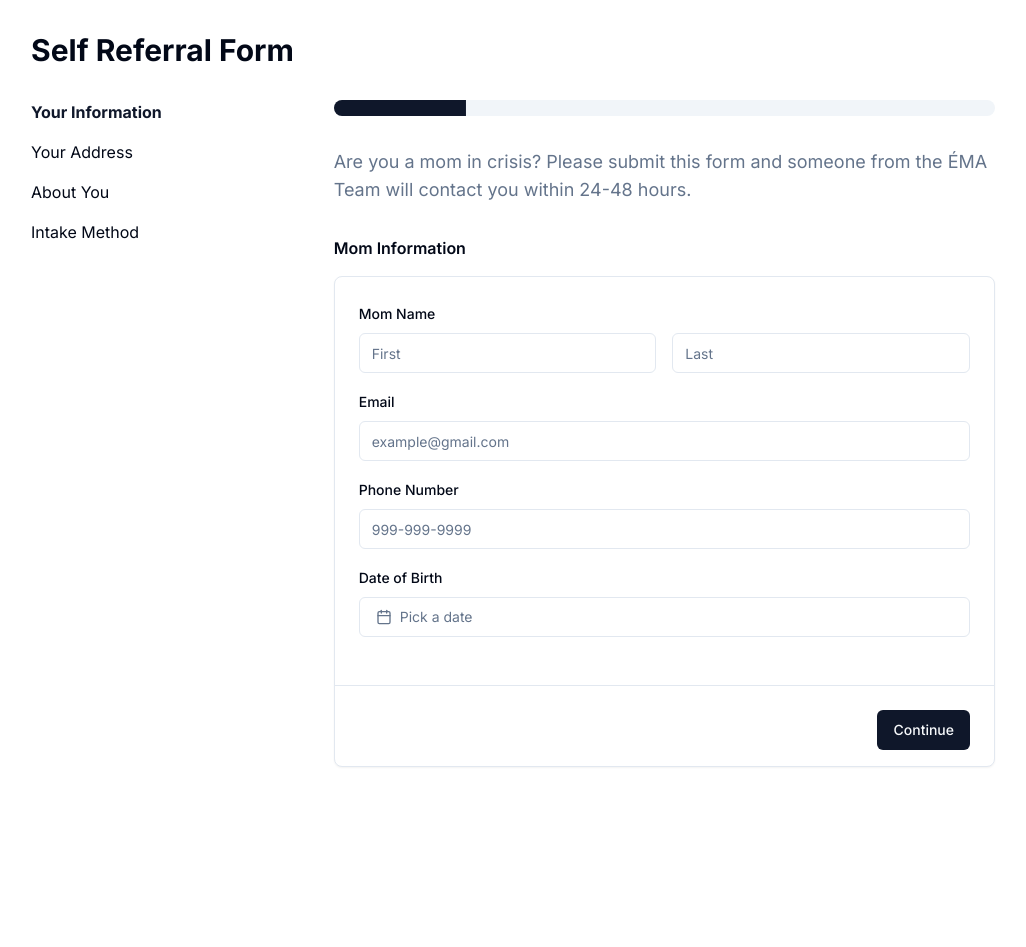
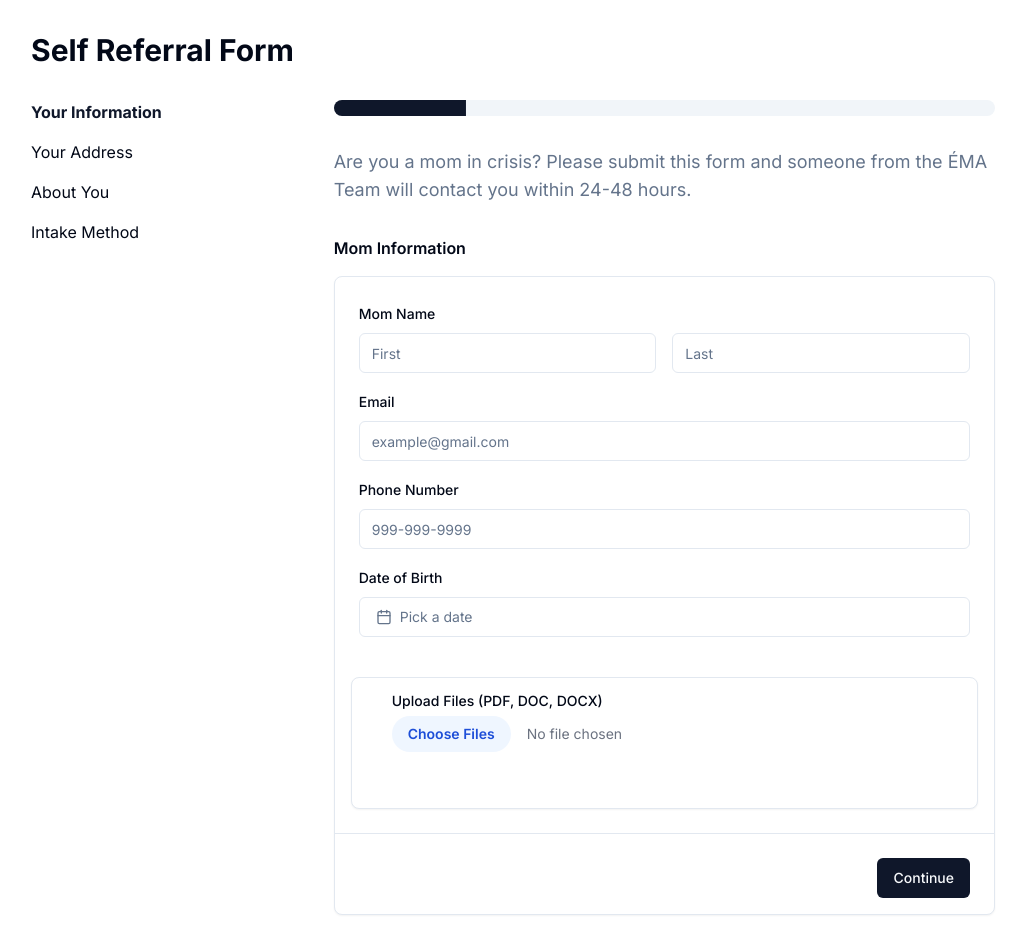
Before and after one commit to gitethanwoo/test-components, a Next.js app: page /referral in a window 1280 px wide. Shown: the whole page, without its empty margins (127-1153 px from the left). Before the commit the page ends 800 px from the top, so only its background shows below. Built offline with nearby package versions, Linux system fonts and the light colour scheme.

Commit message:
file MultiFileUpload

```diff
--- a/app/referral/mom-information.tsx
+++ b/app/referral/mom-information.tsx
@@ -1,13 +1,16 @@
 'use client'
 
-import { FormSection } from "@/components/FormSection"
-import { Field } from "@/components/FormSection";
+import { useState } from 'react';
+import { FormSection, Field } from "@/components/FormSection"
+import MultiFileUpload from "@/components/MultiFileUpload";
 
 interface MomInformationProps {
   onContinue: () => void;
 }
 
 export default function MomInformation({ onContinue }: MomInformationProps) {
+  const [files, setFiles] = useState<File[]>([]);
+
   const momInformationFields: Field[] = [
     { name: 'name', label: 'Mom Name', type: 'text', placeholder: 'Enter mom\'s name' },
     { name: 'email', label: 'Email', type: 'email', placeholder: 'example@gmail.com' },
@@ -15,11 +18,17 @@ export default function MomInformation({ onContinue }: MomInformationProps) {
     { name: 'dob', label: 'Date of Birth', type: 'date', placeholder: 'Select date' },
   ]
 
+  const handleFilesChange = (newFiles: File[]) => {
+    setFiles(newFiles);
+  };
+
   return (
     <FormSection
       title="Mom Information"
       fields={momInformationFields}
       onContinue={onContinue}
-    />
+    >
+      <MultiFileUpload onFilesChange={handleFilesChange} />
+    </FormSection>
   )
 }
--- a/components/AssignCoordinatorDialog.tsx
+++ b/components/AssignCoordinatorDialog.tsx
@@ -64,6 +64,11 @@ const AssignCoordinatorDialog: React.FC<AssignCoordinatorDialogProps> = ({
   const getTotalWorkload = (workload: Coordinator['workload']) =>
     Object.values(workload).reduce((a, b) => a + b, 0);
 
+  // Sort coordinators by total workload
+  const sortedCoordinators = [...coordinators].sort((a, b) =>
+    getTotalWorkload(a.workload) - getTotalWorkload(b.workload)
+  );
+
   return (
     <Dialog open={isOpen} onOpenChange={onOpenChange}>
       <DialogContent className="max-w-md max-h-[90vh] flex flex-col">
@@ -73,7 +78,7 @@ const AssignCoordinatorDialog: React.FC<AssignCoordinatorDialogProps> = ({
         <ScrollArea className="flex-grow pr-4">
           <RadioGroup value={selectedCoordinator} onValueChange={setSelectedCoordinator}>
             <Accordion type="single" collapsible>
-              {coordinators.map((coordinator) => (
+              {sortedCoordinators.map((coordinator) => (
                 <AccordionItem value={coordinator.name} key={coordinator.name} className="mb-2">
                   <div className="flex items-center space-x-2 w-full p-2 hover:bg-gray-100 rounded-md">
                     <RadioGroupItem
--- a/components/FormSection.tsx
+++ b/components/FormSection.tsx
@@ -4,7 +4,6 @@ import { Label } from "@/components/ui/label";
 import { Input } from "@/components/ui/input";
 import { Button } from "@/components/ui/button";
 import { Select, SelectContent, SelectItem, SelectTrigger, SelectValue } from "@/components/ui/select";
-import { CustomRadioGroup } from "@/components/CustomRadioGroup";
 import { DatePicker } from "@/components/ui/datepicker";
 import { Checkbox } from "@/components/ui/checkbox";
 import { KeyboardEvent } from 'react';
@@ -26,9 +25,10 @@ interface FormSectionProps {
   onPrevious?: () => void;
   onContinue?: () => void;
   continueButtonText?: string;
+  children?: React.ReactNode;
 }
 
-export function FormSection({ title, fields, onPrevious, onContinue, continueButtonText = 'Continue' }: FormSectionProps) {
+export function FormSection({ title, fields, onPrevious, onContinue, continueButtonText = 'Continue', children }: FormSectionProps) {
   const [formData, setFormData] = useState<Record<string, string | Date | string[] | undefined>>({});
 
   const handleInputChange = (name: string, value: string | Date | undefined) => {
@@ -162,6 +162,7 @@ export function FormSection({ title, fields, onPrevious, onContinue, continueBut
             </div>
           ))}
         </CardContent>
+        {children}
         <Separator className="my-6" />
         <CardFooter className="pt-0 pb-4">
           <div className="w-full flex justify-end space-x-3">
--- /dev/null
+++ b/components/MultiFileUpload.tsx
@@ -0,0 +1,64 @@
+import { useState } from 'react';
+import { Button } from "@/components/ui/button";
+import { Card, CardContent } from "@/components/ui/card";
+import { Label } from "@/components/ui/label";
+import { Progress } from "@/components/ui/progress";
+import { X } from 'lucide-react';
+
+interface MultiFileUploadProps {
+  onFilesChange: (files: File[]) => void;
+}
+
+export default function MultiFileUpload({ onFilesChange }: MultiFileUploadProps) {
+  const [files, setFiles] = useState<File[]>([]);
+  const [uploading, setUploading] = useState(false);
+
+  const handleFileChange = (event: React.ChangeEvent<HTMLInputElement>) => {
+    const newFiles = Array.from(event.target.files || []);
+    if (files.length + newFiles.length <= 5) {
+      const updatedFiles = [...files, ...newFiles];
+      setFiles(updatedFiles);
+      onFilesChange(updatedFiles);
+    } else {
+      alert('You can only upload up to 5 files.');
+    }
+  };
+
+  const handleRemoveFile = (index: number) => {
+    const updatedFiles = files.filter((_, i) => i !== index);
+    setFiles(updatedFiles);
+    onFilesChange(updatedFiles);
+  };
+
+  return (
+    <Card className="m-4  p-4">
+      <CardContent>
+        <Label className="block mb-2">Upload Files (PDF, DOC, DOCX)</Label>
+        <input
+          type="file"
+          accept=".pdf,.doc,.docx,.jpg,.jpeg,.png"
+          multiple
+          onChange={handleFileChange}
+          disabled={uploading}
+          className="block w-full text-sm text-gray-500 file:mr-4 file:py-2 file:px-4 file:rounded-full file:border-0 file:text-sm file:font-semibold file:bg-blue-50 file:text-blue-700 hover:file:bg-blue-100"
+        />
+        <ul className="mt-4 space-y-2">
+          {files.map((file, index) => (
+            <li key={index} className="flex items-center justify-between p-2 border rounded">
+              <span>{file.name}</span>
+              <Button variant="ghost" size="icon" onClick={() => handleRemoveFile(index)}>
+                <X className="w-4 h-4" />
+              </Button>
+            </li>
+          ))}
+        </ul>
+        {uploading && (
+          <div className="mt-4">
+            <Progress value={50} className="w-full" />
+            <p className="text-sm text-gray-500 mt-2">Uploading...</p>
+          </div>
+        )}
+      </CardContent>
+    </Card>
+  );
+}
```
